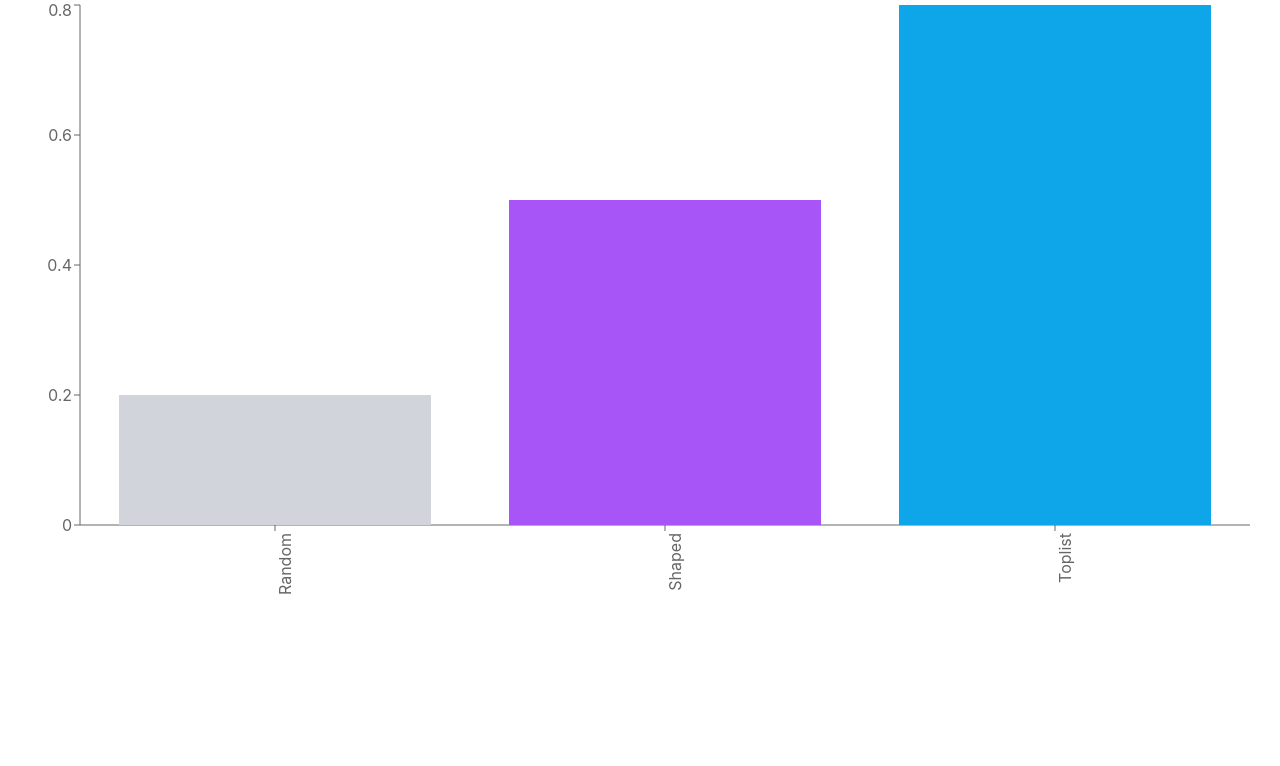
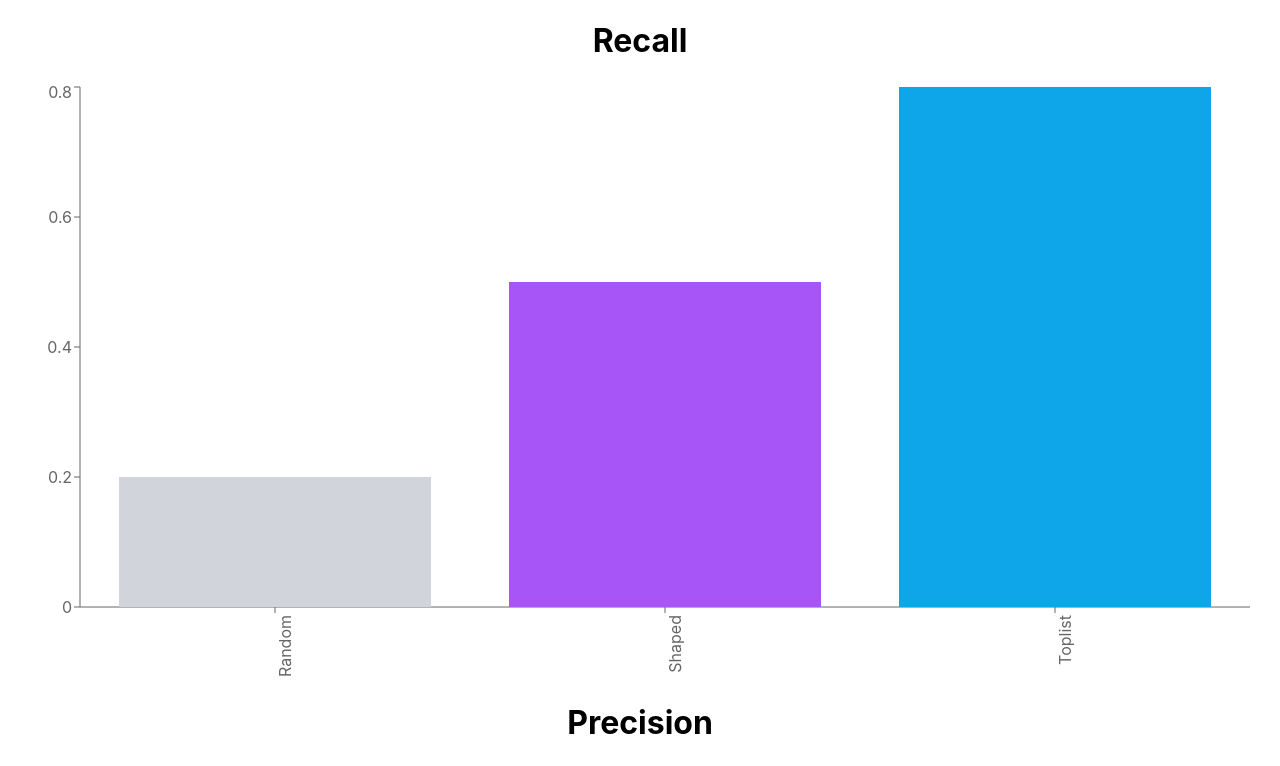
Before and after one commit to coder-saim/Recharts-Graph, a React (Create React App) app in the folder barchart/: page / in a window 1280 px wide. Shown: the top 766 px of the page. Built offline with nearby package versions, Linux system fonts and the light colour scheme.

Commit message:
title added

```diff
--- a/barchart/src/App.tsx
+++ b/barchart/src/App.tsx
@@ -2,7 +2,7 @@ import "./App.css";
 import CustomBarChart from "./CustomBarChart";
 
 function App() {
-  const chartData = {
+  const chartData1 = {
     chartTitle: "Recall",
     data: [
       {
@@ -66,10 +66,11 @@ function App() {
   };
 
   return (
-    <CustomBarChart
-      data={chartData.data}
-      chartTitle={chartData.chartTitle}
-    ></CustomBarChart>
+    <div className="App">
+      <CustomBarChart data={chartData1.data} chartTitle={chartData1.chartTitle} />
+      <CustomBarChart data={chartData2.data} chartTitle={chartData2.chartTitle} />
+      <CustomBarChart data={chartData3.data} chartTitle={chartData3.chartTitle} />
+    </div>
   );
 }
 
--- a/barchart/src/CustomBarChart.tsx
+++ b/barchart/src/CustomBarChart.tsx
@@ -89,6 +89,9 @@ function CustomizedAxisTick(props: any) {
 
 const CustomBarChart = ({ chartTitle, data }: CustomBarChartProps) => {
   return (
+    <>
+      <div>
+        <h1 className="App">{chartTitle}</h1>
         <ResponsiveContainer width="100%" height={600}>
           <BarChart
             width={500}
@@ -101,14 +104,9 @@ const CustomBarChart = ({ chartTitle, data }: CustomBarChartProps) => {
               bottom: 5,
             }}
           >
-        <XAxis
-          dataKey="name"
-          height={70}
-          tick={<CustomizedAxisTick />}
-        />
+            <XAxis dataKey="name" height={70} tick={<CustomizedAxisTick />} />
 
             <YAxis />
-
 
             <Tooltip />
 
@@ -117,12 +115,10 @@ const CustomBarChart = ({ chartTitle, data }: CustomBarChartProps) => {
                 <Cell key={`cell-${index}`} fill={entry.color} />
               ))}
             </Bar>
-
-
-
-
           </BarChart>
         </ResponsiveContainer>
+      </div>
+    </>
   );
 };
 
```
Also changed, not shown: 1 other file (tests, documents, lock files or other folders). Lines whose indentation alone changed are shown as unchanged.
